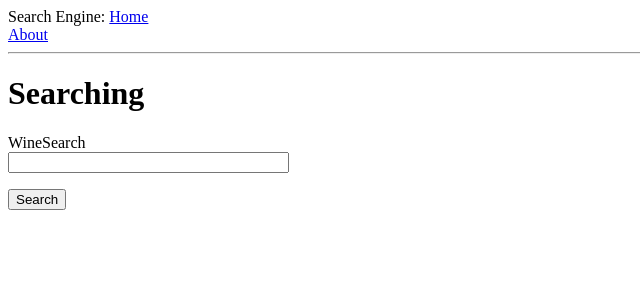
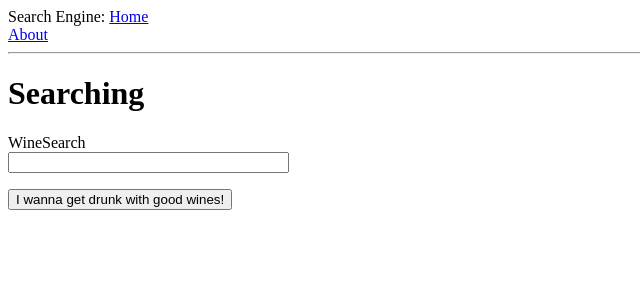
Before and after one commit to catherning/Wine-Search-Engine, a Flask app: page / in a window 1280 px wide. Shown: the top 300 px of the page, without its empty margins (0-640 px from the left). Run offline with Flask 2, Linux system fonts and the light colour scheme; parts of the project's set-up code (start-up, migrations or seed data) failed here and were passed over.

Commit message:
Added a a search box on the results page

```diff
--- a/WineSearch/app/routes.py
+++ b/WineSearch/app/routes.py
@@ -16,11 +16,17 @@ def index():
 
 @app.route('/results')
 def search_query(query):
+    search2 = SearchBox()
+    if search2.validate_on_submit():
+        # flash('Query {}'.format(
+        #     search.query.data))
+        return search_query(search2)
+
     search_string = query.data['query']
 
     results = results_from_query(search_string)
 
-    return render_template('results.html', title='Results', query=search_string, wines=results)
+    return render_template('results.html', title='Results', query=search_string, wines=results, form=search2)
 
 
 @app.route('/about')
--- a/WineSearch/app/search_box.py
+++ b/WineSearch/app/search_box.py
@@ -4,4 +4,4 @@ from wtforms.validators import DataRequired
 
 class SearchBox(FlaskForm):
     query = StringField('WineSearch')#, validators=[DataRequired()])
-    submit = SubmitField('Search')
+    submit = SubmitField('I wanna get drunk with good wines!') #To change
--- a/WineSearch/app/templates/base.html
+++ b/WineSearch/app/templates/base.html
@@ -20,7 +20,7 @@
         {% if messages %}
         <ul>
             {% for message in messages %}
-            <li>{{ message }}</li>
+            <li>{{ message }}</li> <!--TODO to remove later ?? shows the Query repetition on the results page-->
             {% endfor %}
         </ul>
         {% endif %}
```
Also changed, not shown: WineSearch/app/templates/results.html (+10 -0 lines).
